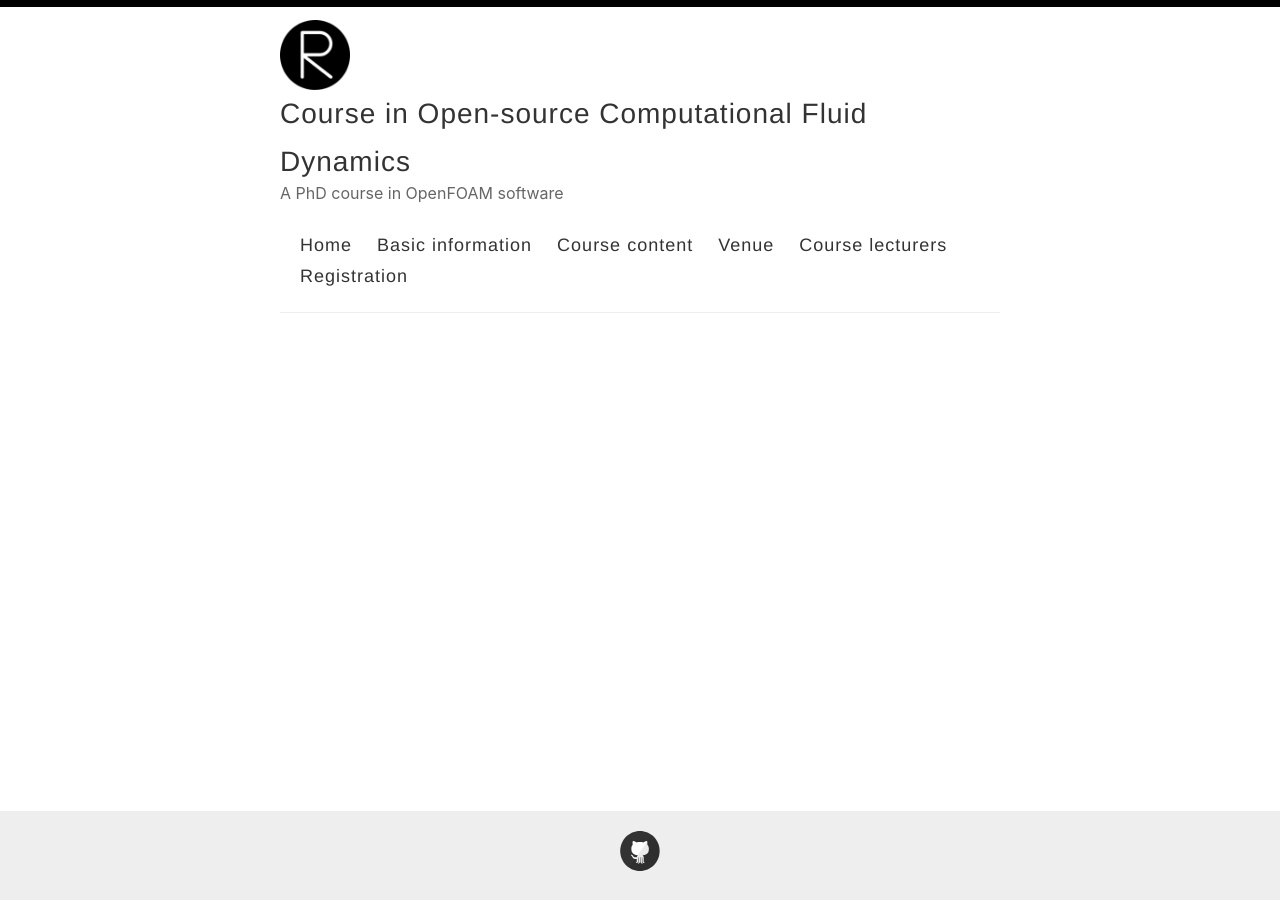
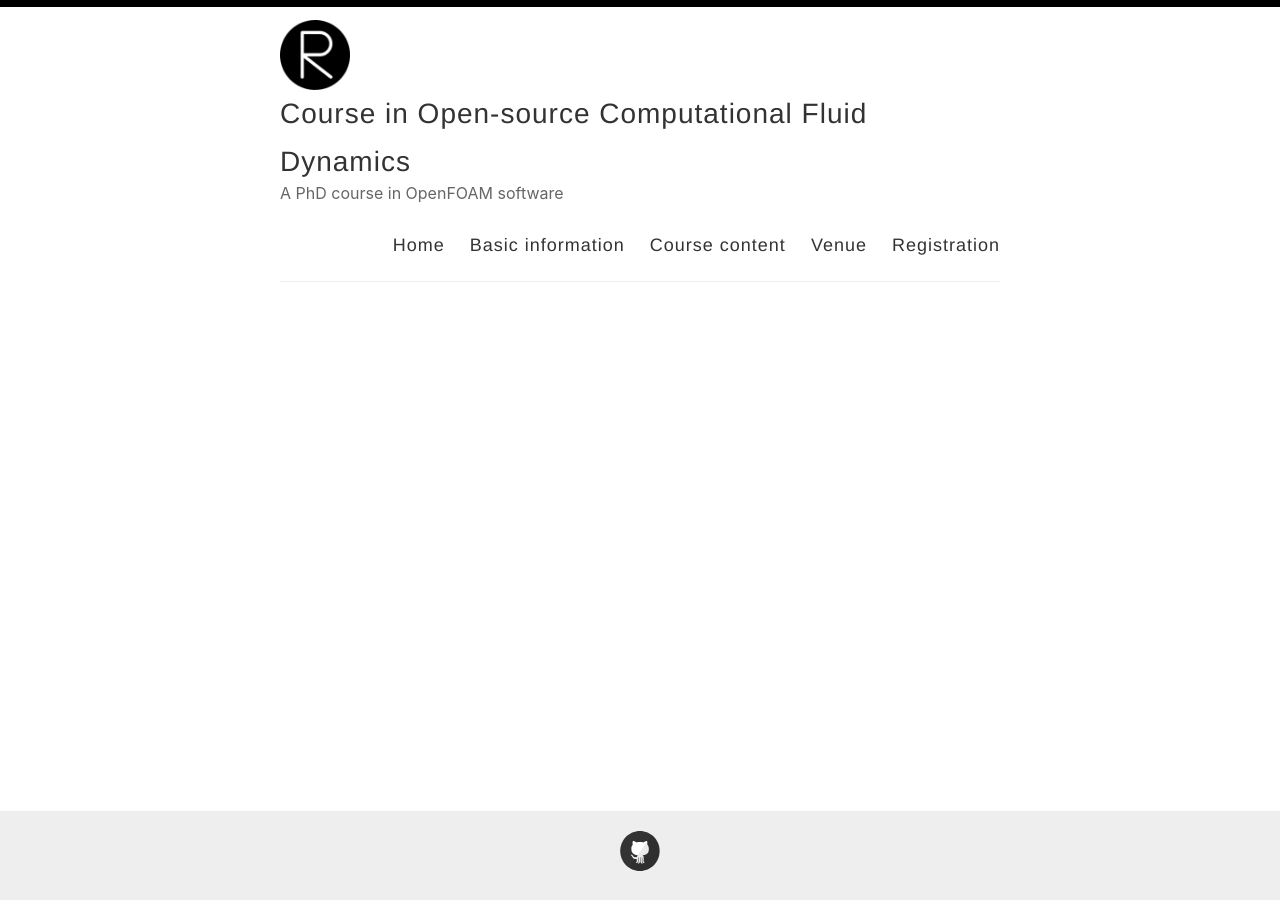
Before and after one commit to OpenSourceCFDCourse/opensourcecfdcourse.github.io, a Jekyll site: the page built from index.html, in a window 1280 px wide. Built offline with Jekyll 4.4.1, drawn with Linux system fonts in a browser that asks for light colours; the list of posts is cut into pages by our own code.

Commit message:
Update default.html

```diff
--- a/_layouts/default.html
+++ b/_layouts/default.html
@@ -32,7 +32,6 @@
               <a href="{{ site.baseurl }}/basic-information">Basic information</a>
               <a href="{{ site.baseurl }}/course-content">Course content</a>
               <a href="{{ site.baseurl }}/venue">Venue</a>
-              <a href="{{ site.baseurl }}/course-lecturers">Course lecturers</a>
               <a href="{{ site.baseurl }}/registration">Registration</a>
             </nav>
           </header>
```
